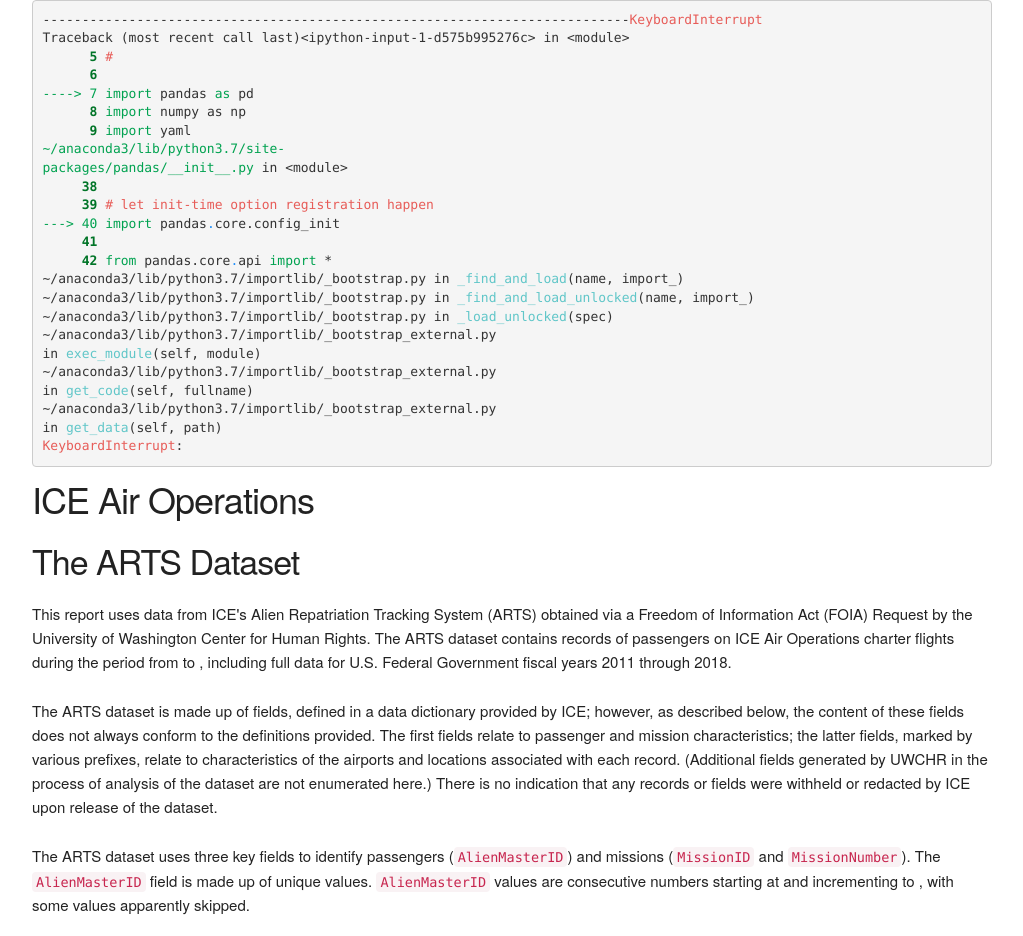
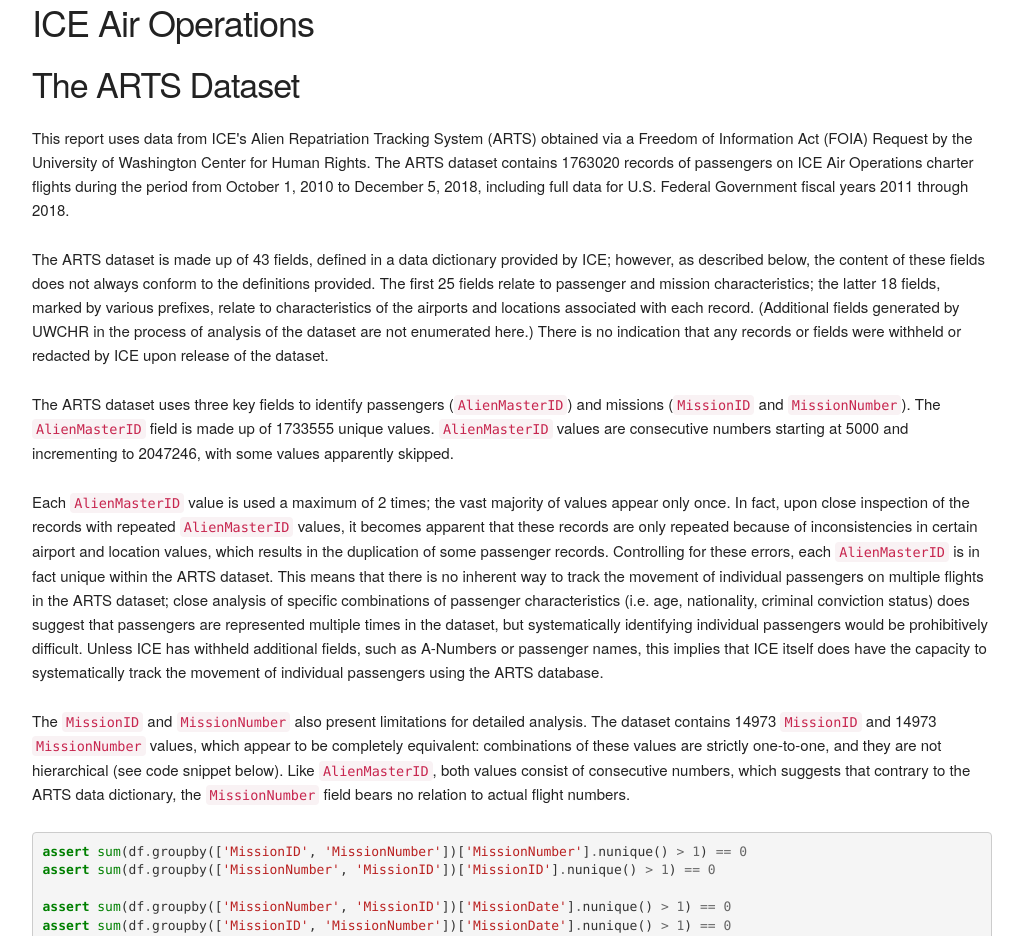
Before and after one commit to UWCHR/ice-air, a plain HTML site: page write/output/ice-air-report.html in a window 1280 px wide. Shown: the top 936 px of the page, without its empty margins (128-1151 px from the left). Drawn offline with nearby package versions, Linux system fonts and the light colour scheme; some packages are replaced by stand-ins of ours; a web font is replaced by a local one.

Commit message:
Refreshed report

```diff
--- a/write/output/ice-air-report.html
+++ b/write/output/ice-air-report.html
@@ -667,74 +667,13 @@ img {max-width : 100%}
             <div class = "col-md-12 twelve columns">
 
 
-<div class="highlight"><pre>
-<span class="ansi-red-
-fg">---------------------------------------------------------------------------</span><span
-class="ansi-red-fg">KeyboardInterrupt</span>
-Traceback (most recent call last)<span class="ansi-green-
-fg">&lt;ipython-input-1-d575b995276c&gt;</span> in <span class="ansi-
-cyan-fg">&lt;module&gt;</span>
-<span class="ansi-green-intense-fg ansi-bold">      5</span> <span
-class="ansi-red-fg">#</span>
-<span class="ansi-green-intense-fg ansi-bold">      6</span>
-<span class="ansi-green-fg">----&gt; 7</span><span class="ansi-red-
-fg"> </span><span class="ansi-green-fg">import</span> pandas <span
-class="ansi-green-fg">as</span> pd
-<span class="ansi-green-intense-fg ansi-bold">      8</span> <span
-class="ansi-green-fg">import</span> numpy <span class="ansi-green-
-fg">as</span> np
-<span class="ansi-green-intense-fg ansi-bold">      9</span> <span
-class="ansi-green-fg">import</span> yaml
-<span class="ansi-green-fg">~/anaconda3/lib/python3.7/site-
-packages/pandas/__init__.py</span> in <span class="ansi-cyan-
-fg">&lt;module&gt;</span>
-<span class="ansi-green-intense-fg ansi-bold">     38</span>
-<span class="ansi-green-intense-fg ansi-bold">     39</span> <span
-class="ansi-red-fg"># let init-time option registration happen</span>
-<span class="ansi-green-fg">---&gt; 40</span><span class="ansi-red-
-fg"> </span><span class="ansi-green-fg">import</span> pandas<span
-class="ansi-blue-fg">.</span>core<span class="ansi-blue-
-fg">.</span>config_init
-<span class="ansi-green-intense-fg ansi-bold">     41</span>
-<span class="ansi-green-intense-fg ansi-bold">     42</span> <span
-class="ansi-green-fg">from</span> pandas<span class="ansi-blue-
-fg">.</span>core<span class="ansi-blue-fg">.</span>api <span
-class="ansi-green-fg">import</span> <span class="ansi-blue-
-fg">*</span>
-<span class="ansi-green-
-fg">~/anaconda3/lib/python3.7/importlib/_bootstrap.py</span> in <span
-class="ansi-cyan-fg">_find_and_load</span><span class="ansi-blue-
-fg">(name, import_)</span>
-<span class="ansi-green-
-fg">~/anaconda3/lib/python3.7/importlib/_bootstrap.py</span> in <span
-class="ansi-cyan-fg">_find_and_load_unlocked</span><span class="ansi-
-blue-fg">(name, import_)</span>
-<span class="ansi-green-
-fg">~/anaconda3/lib/python3.7/importlib/_bootstrap.py</span> in <span
-class="ansi-cyan-fg">_load_unlocked</span><span class="ansi-blue-
-fg">(spec)</span>
-<span class="ansi-green-
-fg">~/anaconda3/lib/python3.7/importlib/_bootstrap_external.py</span>
-in <span class="ansi-cyan-fg">exec_module</span><span class="ansi-
-blue-fg">(self, module)</span>
-<span class="ansi-green-
-fg">~/anaconda3/lib/python3.7/importlib/_bootstrap_external.py</span>
-in <span class="ansi-cyan-fg">get_code</span><span class="ansi-blue-
-fg">(self, fullname)</span>
-<span class="ansi-green-
-fg">~/anaconda3/lib/python3.7/importlib/_bootstrap_external.py</span>
-in <span class="ansi-cyan-fg">get_data</span><span class="ansi-blue-
-fg">(self, path)</span>
-<span class="ansi-red-fg">KeyboardInterrupt</span>:
-</pre></div>
-
 <h1>ICE Air Operations</h1>
 <h2>The ARTS Dataset</h2>
-<p>This report uses data from ICE's Alien Repatriation Tracking System (ARTS) obtained via a Freedom of Information Act (FOIA) Request by the University of Washington Center for Human Rights. The ARTS dataset contains  records of passengers on ICE Air Operations charter flights during the period from  to , including full data for U.S. Federal Government fiscal years 2011 through 2018.</p>
-<p>The ARTS dataset is made up of  fields, defined in a data dictionary provided by ICE; however, as described below, the content of these fields does not always conform to the definitions provided. The first  fields relate to passenger and mission characteristics; the latter  fields, marked by various prefixes, relate to characteristics of the airports and locations associated with each record. (Additional fields generated by UWCHR in the process of analysis of the dataset are not enumerated here.) There is no indication that any records or fields were withheld or redacted by ICE upon release of the dataset.</p>
-<p>The ARTS dataset uses three key fields to identify passengers (<code>AlienMasterID</code>) and missions (<code>MissionID</code> and <code>MissionNumber</code>). The <code>AlienMasterID</code> field is made up of  unique values. <code>AlienMasterID</code> values are consecutive numbers starting at  and incrementing to , with some values apparently skipped.</p>
-<p>Each <code>AlienMasterID</code> value is used a maximum of  times; the vast majority of values appear only once. In fact, upon close inspection of the records with repeated <code>AlienMasterID</code> values, it becomes apparent that these records are only repeated because of inconsistencies in certain airport and location values, which results in the duplication of some passenger records. Controlling for these errors, each <code>AlienMasterID</code> is in fact unique within the ARTS dataset. This means that there is no inherent way to track the movement of individual passengers on multiple flights in the ARTS dataset; close analysis of specific combinations of passenger characteristics (i.e. age, nationality, criminal conviction status) does suggest that passengers are represented multiple times in the dataset, but systematically identifying individual passengers would be prohibitively difficult. Unless ICE has withheld additional fields, such as A-Numbers or passenger names, this implies that ICE itself does have the capacity to systematically track the movement of individual passengers using the ARTS database.</p>
-<p>The <code>MissionID</code> and <code>MissionNumber</code> also present limitations for detailed analysis. The dataset contains  <code>MissionID</code> and  <code>MissionNumber</code> values, which appear to be completely equivalent: combinations of these values are strictly one-to-one, and they are not hierarchical (see code snippet below). Like <code>AlienMasterID</code>, both values consist of consecutive numbers, which suggests that contrary to the ARTS data dictionary, the <code>MissionNumber</code> field bears no relation to actual flight numbers.</p>
+<p>This report uses data from ICE's Alien Repatriation Tracking System (ARTS) obtained via a Freedom of Information Act (FOIA) Request by the University of Washington Center for Human Rights. The ARTS dataset contains 1763020 records of passengers on ICE Air Operations charter flights during the period from October 1, 2010 to December 5, 2018, including full data for U.S. Federal Government fiscal years 2011 through 2018.</p>
+<p>The ARTS dataset is made up of 43 fields, defined in a data dictionary provided by ICE; however, as described below, the content of these fields does not always conform to the definitions provided. The first 25 fields relate to passenger and mission characteristics; the latter 18 fields, marked by various prefixes, relate to characteristics of the airports and locations associated with each record. (Additional fields generated by UWCHR in the process of analysis of the dataset are not enumerated here.) There is no indication that any records or fields were withheld or redacted by ICE upon release of the dataset.</p>
+<p>The ARTS dataset uses three key fields to identify passengers (<code>AlienMasterID</code>) and missions (<code>MissionID</code> and <code>MissionNumber</code>). The <code>AlienMasterID</code> field is made up of 1733555 unique values. <code>AlienMasterID</code> values are consecutive numbers starting at 5000 and incrementing to 2047246, with some values apparently skipped.</p>
+<p>Each <code>AlienMasterID</code> value is used a maximum of 2 times; the vast majority of values appear only once. In fact, upon close inspection of the records with repeated <code>AlienMasterID</code> values, it becomes apparent that these records are only repeated because of inconsistencies in certain airport and location values, which results in the duplication of some passenger records. Controlling for these errors, each <code>AlienMasterID</code> is in fact unique within the ARTS dataset. This means that there is no inherent way to track the movement of individual passengers on multiple flights in the ARTS dataset; close analysis of specific combinations of passenger characteristics (i.e. age, nationality, criminal conviction status) does suggest that passengers are represented multiple times in the dataset, but systematically identifying individual passengers would be prohibitively difficult. Unless ICE has withheld additional fields, such as A-Numbers or passenger names, this implies that ICE itself does have the capacity to systematically track the movement of individual passengers using the ARTS database.</p>
+<p>The <code>MissionID</code> and <code>MissionNumber</code> also present limitations for detailed analysis. The dataset contains 14973 <code>MissionID</code> and 14973 <code>MissionNumber</code> values, which appear to be completely equivalent: combinations of these values are strictly one-to-one, and they are not hierarchical (see code snippet below). Like <code>AlienMasterID</code>, both values consist of consecutive numbers, which suggests that contrary to the ARTS data dictionary, the <code>MissionNumber</code> field bears no relation to actual flight numbers.</p>
 
 <div class="highlight"><pre><span></span><span class="k">assert</span> <span class="nb">sum</span><span class="p">(</span><span class="n">df</span><span class="o">.</span><span class="n">groupby</span><span class="p">([</span><span class="s1">&#39;MissionID&#39;</span><span class="p">,</span> <span class="s1">&#39;MissionNumber&#39;</span><span class="p">])[</span><span class="s1">&#39;MissionNumber&#39;</span><span class="p">]</span><span class="o">.</span><span class="n">nunique</span><span class="p">()</span> <span class="o">&gt;</span> <span class="mi">1</span><span class="p">)</span> <span class="o">==</span> <span class="mi">0</span>
 <span class="k">assert</span> <span class="nb">sum</span><span class="p">(</span><span class="n">df</span><span class="o">.</span><span class="n">groupby</span><span class="p">([</span><span class="s1">&#39;MissionNumber&#39;</span><span class="p">,</span> <span class="s1">&#39;MissionID&#39;</span><span class="p">])[</span><span class="s1">&#39;MissionID&#39;</span><span class="p">]</span><span class="o">.</span><span class="n">nunique</span><span class="p">()</span> <span class="o">&gt;</span> <span class="mi">1</span><span class="p">)</span> <span class="o">==</span> <span class="mi">0</span>
@@ -747,8 +686,8 @@ fg">(self, path)</span>
 <p>Each mission can include multiple combinations of pickup and drop-off locations, represented by the <code>PULOC</code> and <code>DropLoc</code> fields. These values encode the pickup and drop-off location for each passenger on the mission, not the flight itinerary of the mission. Therefore, while each mission may include multiple flights, it is not possible to use the ARTS database to calculate the total number of flights operated by ICE Air.</p>
 <p>Remaining fields in the dataset represent passenger and airport characteristics. Many of the fields are unstandardized and present significant challenges for cleaning and analysis, especially the <code>Status</code> and <code>Convictions</code> fields, which include many unique and often irrelevant values. Several of these fields are worth explaining here:</p>
 <ul>
-<li>The <code>Status</code> field, despite being defined in the ARTS Data Dictionary as relating to "Criminal Status", appears to relate to the passenger's grounds for deportability or the status of their immigration case. Some values in this field conform to a set of 29 alphanumeric codes used by ICE categorize the status of removal processes (see Kerwin et al., 2015, for a description of each of these codes <em>include table in report</em>), others consist of unstandardized text descriptions, including unrelated or irrelevant values. In total this field contains more than  unique values.</li>
-<li>The <code>Convictions</code>, <code>Criminality</code> and <code>Code</code> fields all represent different ways of coding a passenger's criminal status. <code>Convictions</code> is an unstructured field with  unique values, presumably representing each passenger's most serious criminal conviction. The <code>Criminality</code> field is more structured and was easily cleaned into a binary category where "NC" represents passengers without a criminal conviction and "C" represents passengers with a criminal conviction. However, it is important to note that this field is not always consistent with the <code>Convictions</code> field, and it contains  missing values, especially in the earlier period of the dataset. The <code>Code</code> field consists of a relatively structured set of alphabetic codes which also appear to relate to criminal status, but their meaning is unclear.</li>
+<li>The <code>Status</code> field, despite being defined in the ARTS Data Dictionary as relating to "Criminal Status", appears to relate to the passenger's grounds for deportability or the status of their immigration case. Some values in this field conform to a set of 29 alphanumeric codes used by ICE categorize the status of removal processes (see Kerwin et al., 2015, for a description of each of these codes <em>include table in report</em>), others consist of unstandardized text descriptions, including unrelated or irrelevant values. In total this field contains more than 937 unique values.</li>
+<li>The <code>Convictions</code>, <code>Criminality</code> and <code>Code</code> fields all represent different ways of coding a passenger's criminal status. <code>Convictions</code> is an unstructured field with 14734 unique values, presumably representing each passenger's most serious criminal conviction. The <code>Criminality</code> field is more structured and was easily cleaned into a binary category where "NC" represents passengers without a criminal conviction and "C" represents passengers with a criminal conviction. However, it is important to note that this field is not always consistent with the <code>Convictions</code> field, and it contains 21235 missing values, especially in the earlier period of the dataset. The <code>Code</code> field consists of a relatively structured set of alphabetic codes which also appear to relate to criminal status, but their meaning is unclear.</li>
 <li>The <code>Age</code> and <code>Juvenile</code> fields are relatively self-explanatory. <code>Juvenile</code> is a binary field where all passengers aged 17 or younger are marked True; the values in this field are consistent with the numeric values in <code>Age</code>. Values below 0 or above 99 in <code>Age</code> were set as null values in the cleaning process.</li>
 <li>Notably, two ARTS fields that would likely be of great interest to researchers and advocates, <code>FamilyUnitFlag</code> and <code>UnaccompaniedFlag</code> (presumably relating to unaccompanied minors), are entirely unused in this dataset: not a single record is flagged with either of these values. As noted above, there is no indication that these values have been redacted or withheld by ICE, suggesting that they are simply not used.</li>
 </ul>
```
Also changed, not shown: 1 other file.
